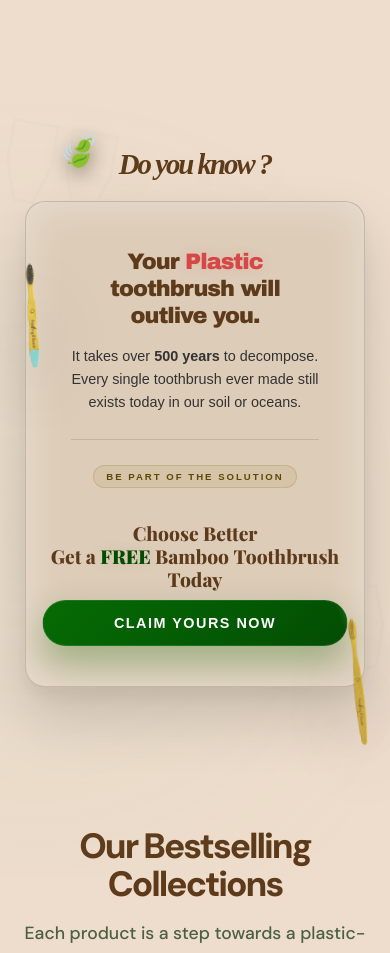
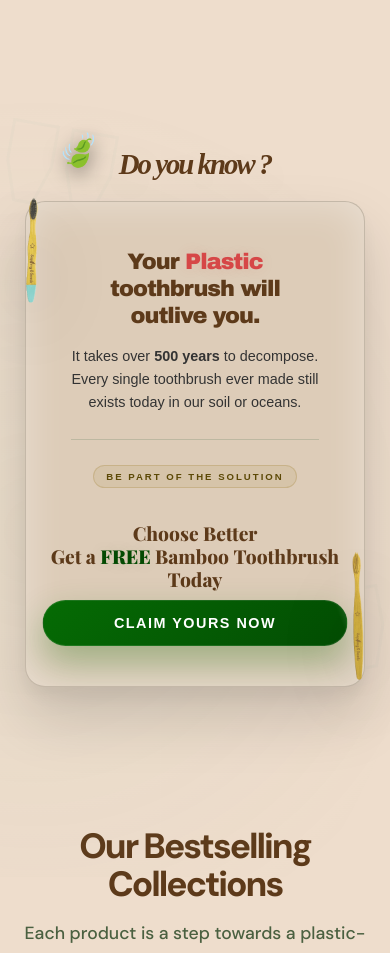
Before and after one commit to kumarjangraajay522-ship-it/sapling-seeds, a React (Vite) app in the folder sapling-seeds/: page /home in a window 390 px wide. Shown: the part 1100-2053 px from the top of the page. Built offline with nearby package versions, Linux system fonts and the light colour scheme; no server answers; a web font is replaced by a local one.

Commit message:
Fix submodule issue and add all React files

```diff
--- a/sapling-seeds/src/components/CourseCard.jsx
+++ b/sapling-seeds/src/components/CourseCard.jsx
@@ -29,6 +29,9 @@ const CourseCard = ({ course }) => {
   const imgScale = useTransform(isHovered ? mouseXSpring : x, [-0.5, 0.5], [1.1, 1.15]);
 
   const handleMouseMove = (e) => {
+    // Disable 3D effects on mobile/touch to save CPU/Performance
+    if (window.innerWidth <= 768) return;
+
     if (!cardRef.current) return;
     const rect = cardRef.current.getBoundingClientRect();
 
--- a/sapling-seeds/src/components/DoYouKnow.jsx
+++ b/sapling-seeds/src/components/DoYouKnow.jsx
@@ -16,9 +16,11 @@ const DidYouKnow = () => {
     visible: { opacity: 1, y: 0, transition: { type: 'spring', stiffness: 60, damping: 15 } }
   };
 
-  // Add a simple animation for the toothbrush image itself
+  // Disable infinite animations on mobile to save CPU/Performance
+  const isMobile = typeof window !== 'undefined' && window.innerWidth <= 768;
+
   const toothbrushVariants = {
-    animate: {
+    animate: isMobile ? {} : {
       rotate: [0, -5, 5, 0], // Subtle back-and-forth tilt
       y: [0, -10, 10, 0], // Subtle up-and-down movement
       transition: {
@@ -29,6 +31,23 @@ const DidYouKnow = () => {
     },
   };
 
+  const leafVariants = {
+    animate: isMobile ? {} : {
+      y: [0, -25, 0],
+      rotate: [0, 8, -8, 0],
+      transition: { duration: 7, repeat: Infinity, ease: 'easeInOut' }
+    }
+  };
+
+  const leafBVariants = {
+    animate: isMobile ? {} : {
+      y: [0, 35, 0],
+      x: [0, -15, 0],
+      rotate: [0, -12, 6, 0],
+      transition: { duration: 9, repeat: Infinity, ease: 'easeInOut', delay: 1 }
+    }
+  };
+
   return (
     <section className="dyk-container">
       {/* Background ambient glow and giant quotes */}
@@ -37,8 +56,8 @@ const DidYouKnow = () => {
       <div className="dyk-bg-quote dyk-quote-right">"</div>
 
       {/* Floating Leaves */}
-      <motion.div className="floating-leaf leaf-a" animate={{ y: [0, -25, 0], rotate: [0, 8, -8, 0] }} transition={{ duration: 7, repeat: Infinity, ease: 'easeInOut' }}>🍃</motion.div>
-      <motion.div className="floating-leaf leaf-b" animate={{ y: [0, 35, 0], x: [0, -15, 0], rotate: [0, -12, 6, 0] }} transition={{ duration: 9, repeat: Infinity, ease: 'easeInOut', delay: 1 }}>🌿</motion.div>
+      <motion.div className="floating-leaf leaf-a" variants={leafVariants} animate="animate">🍃</motion.div>
+      <motion.div className="floating-leaf leaf-b" variants={leafBVariants} animate="animate">🌿</motion.div>
 
       <motion.div
         className="dyk-content"
```
Also changed, not shown: sapling-seeds/src/pages/Home/Home.jsx (+14 -8 lines).
